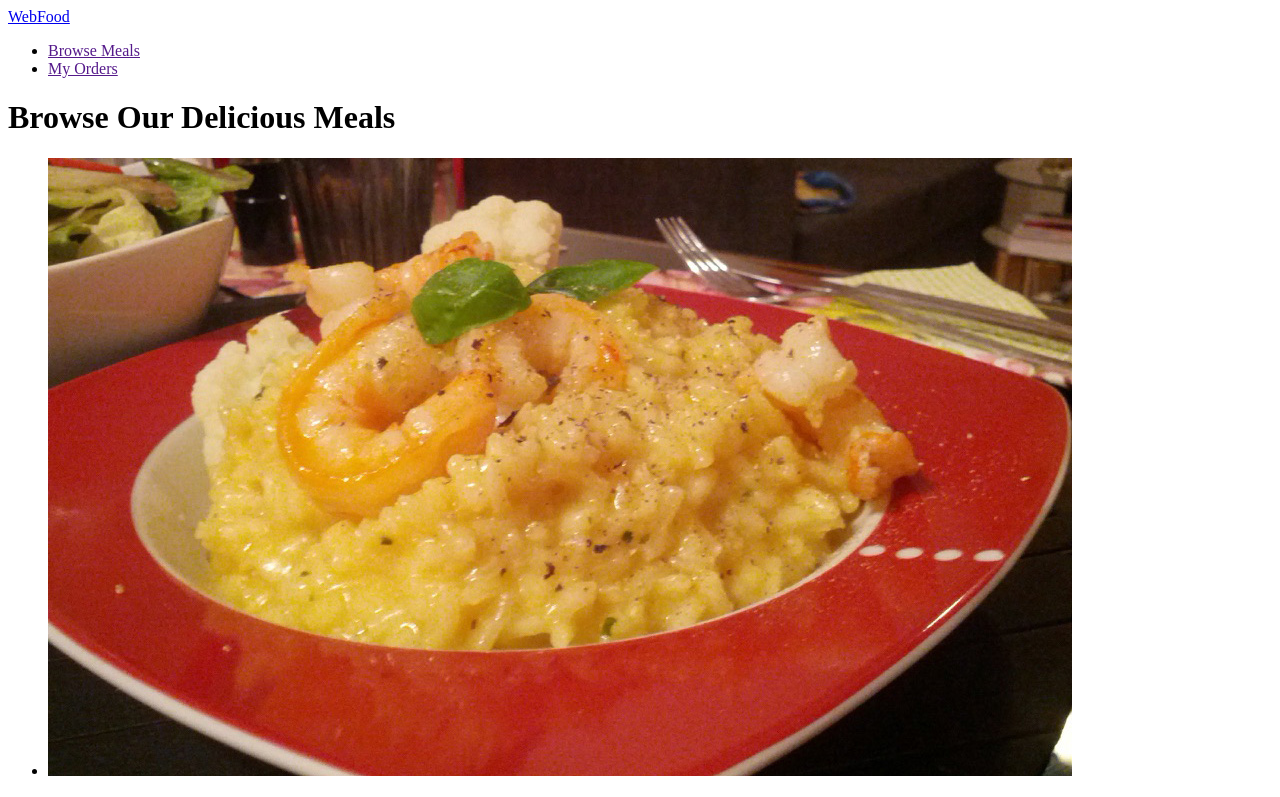
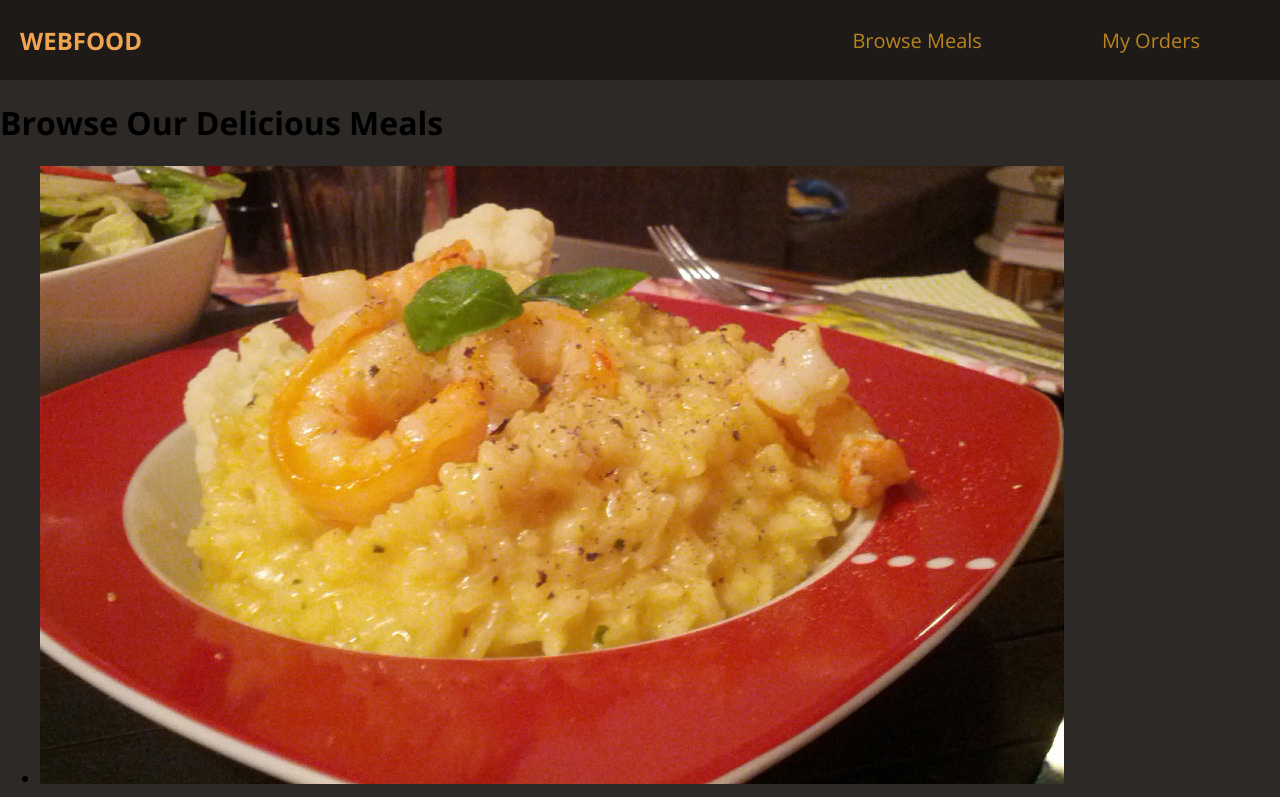
Before and after one commit to jcadena777/webfood-practice, a plain HTML site: page index.html in a window 1280 px wide. Shown: the top 797 px of the page. Drawn offline with nearby package versions, Linux system fonts and the light colour scheme.

Commit message:
Header styled

```diff
--- a/index.html
+++ b/index.html
@@ -5,6 +5,12 @@
     <meta http-equiv="X-UA-Compatible" content="IE=edge" />
     <meta name="viewport" content="width=device-width, initial-scale=1.0" />
     <title>WebFood</title>
+    <link rel="preconnect" href="https://fonts.gstatic.com" />
+    <link
+      href="https://fonts.googleapis.com/css2?family=Open+Sans:wght@400;700&display=swap"
+      rel="stylesheet"
+    />
+    <link rel="stylesheet" href="/styles/styles.css" />
   </head>
   <body>
     <header id="main-header">
--- /dev/null
+++ b/styles/styles.css
@@ -0,0 +1,45 @@
+body {
+  font-family: "Open Sans", sans-serif;
+  margin: 0;
+  background-color: rgb(44, 41, 38);
+}
+
+a {
+  text-decoration: none;
+}
+
+#main-header {
+  height: 80px;
+  display: flex;
+  justify-content: space-between;
+  align-items: center;
+  background-color: rgb(29, 26, 24);
+  padding: 0 20px;
+}
+
+#logo {
+  font-size: 24px;
+  font-weight: bold;
+  color: rgb(238, 164, 80);
+  text-transform: uppercase;
+}
+
+#main-header ul {
+  list-style: none;
+  display: flex;
+  margin: 0;
+  padding: 0;
+}
+
+#main-header li {
+  margin: 0 60px;
+}
+
+#main-header nav a {
+  color: rgb(185, 131, 31);
+  font-size: 20px;
+}
+
+#main-header nav a:hover {
+  color: rgb(228, 163, 44);
+}
```
